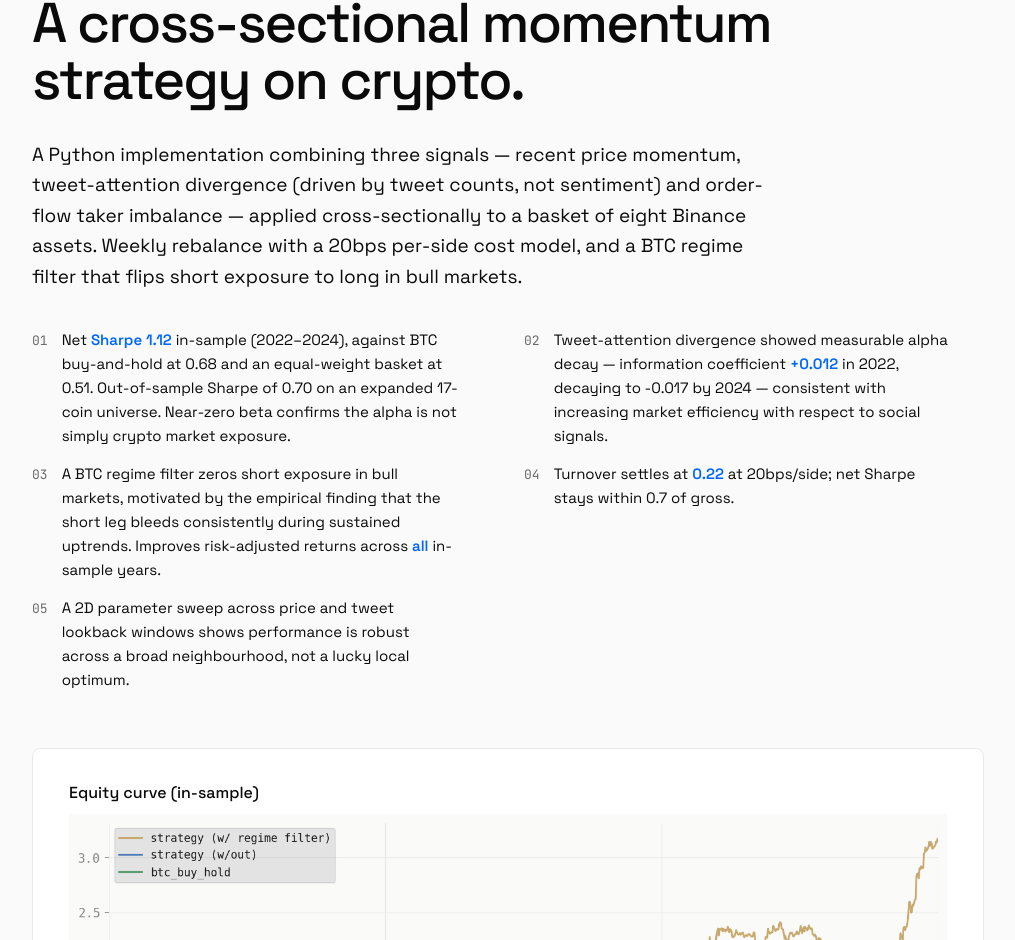
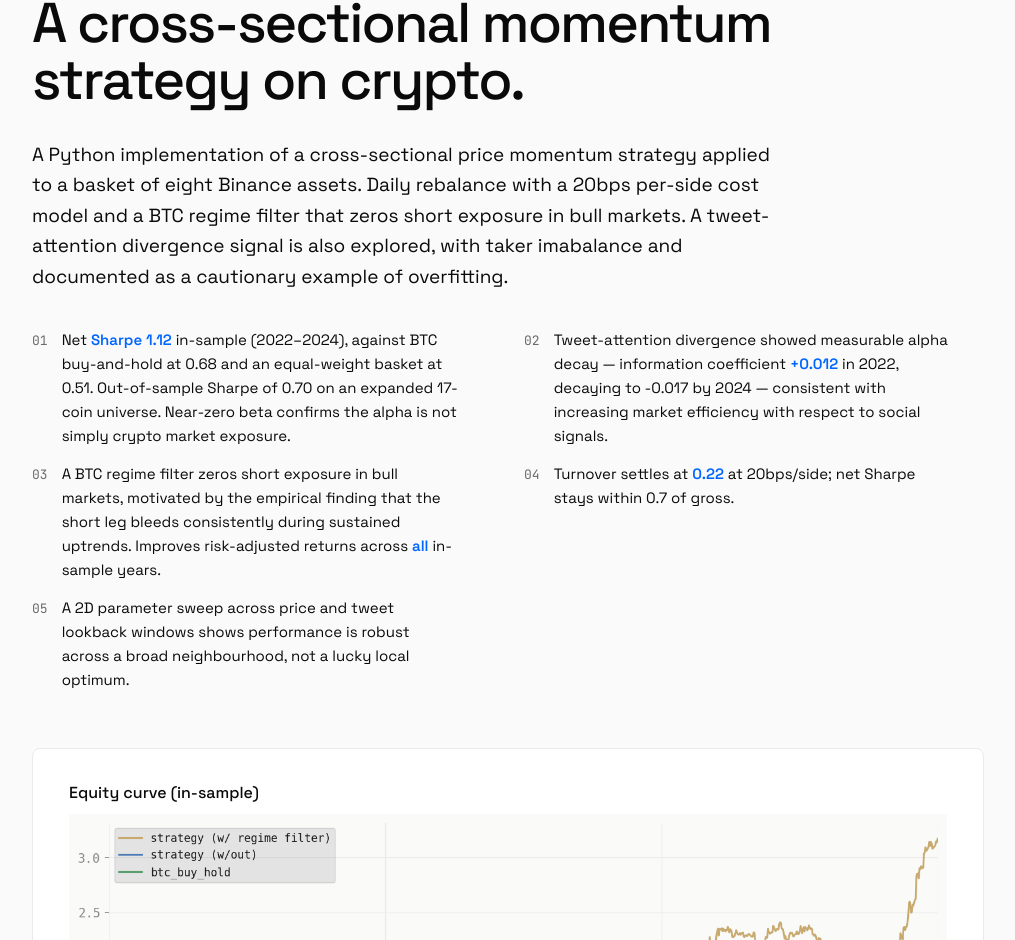
Before and after one commit to avi-mukesh/portfolio, a Next.js app: page / in a window 1280 px wide. Shown: the part 982-1922 px from the top of the page, without its empty margins (132-1147 px from the left). Built offline with nearby package versions, Linux system fonts and the light colour scheme.

Commit message:
updated research description

```diff
--- a/components/Main.tsx
+++ b/components/Main.tsx
@@ -592,12 +592,12 @@ function V3Portfolio() {
               maxWidth: 740,
             }}
           >
-            A Python implementation combining three signals — recent price
-            momentum, tweet-attention divergence (driven by tweet counts, not
-            sentiment) and order-flow taker imbalance — applied
-            cross-sectionally to a basket of eight Binance assets. Weekly
-            rebalance with a 20bps per-side cost model, and a BTC regime filter
-            that flips short exposure to long in bull markets.
+            A Python implementation of a cross-sectional price momentum strategy
+            applied to a basket of eight Binance assets. Daily rebalance with a
+            20bps per-side cost model and a BTC regime filter that zeros short
+            exposure in bull markets. A tweet-attention divergence signal is
+            also explored, with taker imabalance and documented as a cautionary
+            example of overfitting.
           </p>
 
           <div
```
